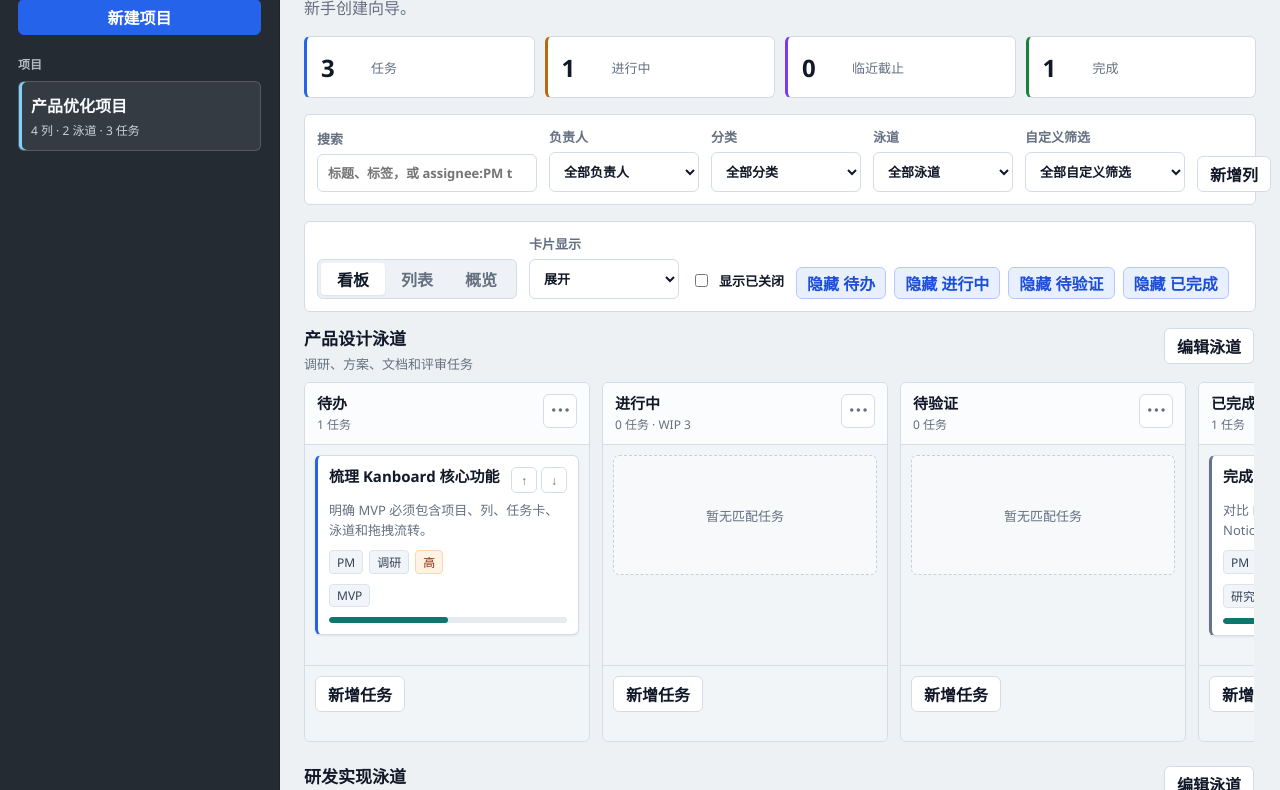
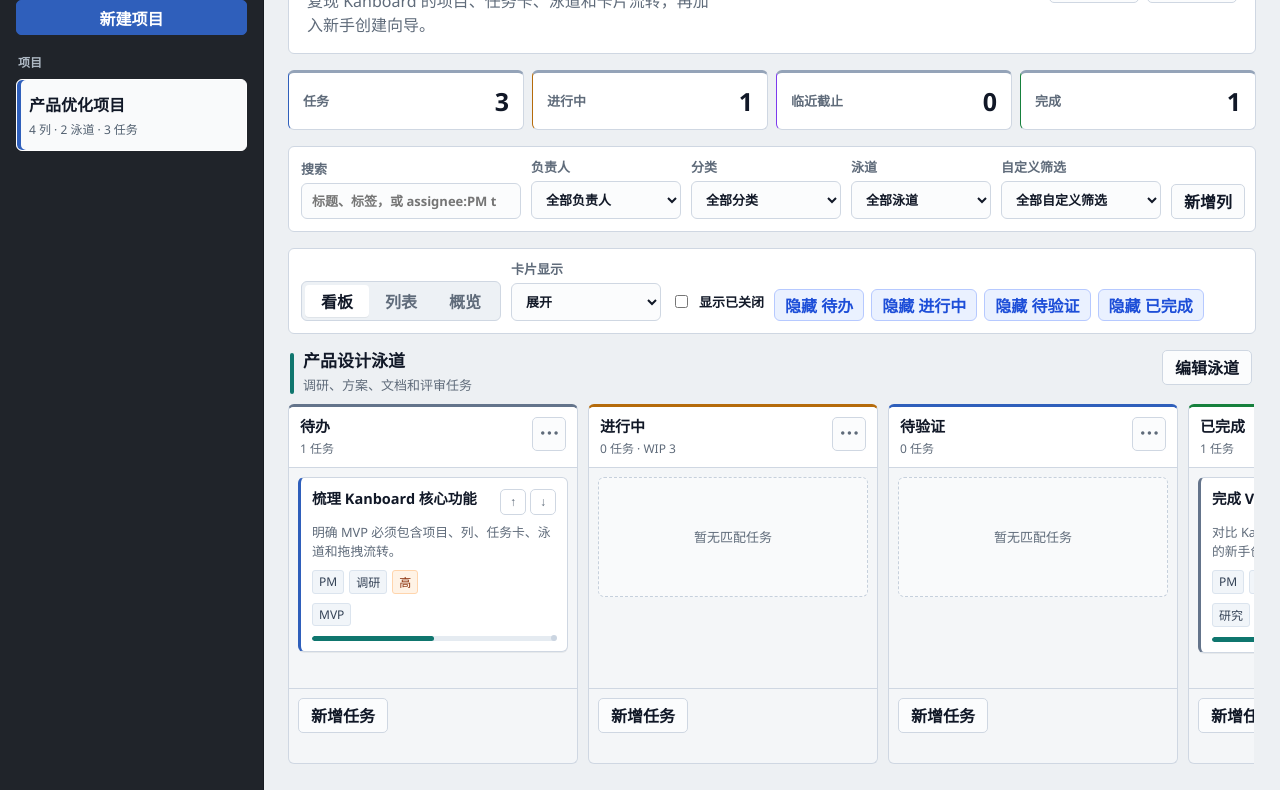
Before and after one commit to tangtongqing/kanboard-onboarding-optimization, a plain HTML site: page index.html in a window 1280 px wide. Shown: the part 114-904 px from the top of the page. Drawn offline with Linux system fonts and the light colour scheme.

Commit message:
style: redesign kanboard command desk interface

```diff
--- a/styles.css
+++ b/styles.css
@@ -1,20 +1,23 @@
 :root {
-  --bg: #eef1f4;
+  --bg: #edf0f3;
   --panel: #ffffff;
-  --panel-soft: #f7f9fb;
-  --column-bg: #f2f5f8;
-  --border: #d4dce5;
-  --border-soft: #e5ebf1;
+  --panel-soft: #f8fafc;
+  --column-bg: #f4f6f8;
+  --nav: #20242a;
+  --nav-soft: #2b3139;
+  --border: #cfd7e2;
+  --border-soft: #e3e8ee;
   --text: #111827;
-  --muted: #647081;
-  --primary: #2563eb;
-  --primary-dark: #1d4ed8;
-  --primary-soft: #e8f0ff;
+  --muted: #5f6b7a;
+  --primary: #2f5fbb;
+  --primary-dark: #244c99;
+  --primary-soft: #eaf1ff;
+  --accent: #0f766e;
   --success: #16803c;
   --warning: #b56b0b;
   --danger: #b42318;
-  --shadow: 0 18px 42px rgba(17, 24, 39, 0.16);
-  --shadow-card: 0 1px 2px rgba(17, 24, 39, 0.08);
+  --shadow: 0 18px 44px rgba(15, 23, 42, 0.18);
+  --shadow-card: 0 1px 0 rgba(15, 23, 42, 0.06);
 }
 
 * {
@@ -27,8 +30,9 @@ body {
   min-height: 100vh;
   color: var(--text);
   background: var(--bg);
-  font-family: "Segoe UI", "PingFang SC", "Microsoft YaHei", Arial, sans-serif;
+  font-family: Aptos, "Segoe UI", "PingFang SC", "Microsoft YaHei", sans-serif;
   letter-spacing: 0;
+  text-rendering: optimizeLegibility;
 }
 
 button,
@@ -52,69 +56,83 @@ textarea:focus-visible {
 
 .app-shell {
   display: grid;
-  grid-template-columns: 280px minmax(0, 1fr);
+  grid-template-columns: 264px minmax(0, 1fr);
   min-height: 100vh;
 }
 
 .sidebar {
   display: flex;
   flex-direction: column;
-  gap: 20px;
-  padding: 22px 18px;
+  gap: 18px;
+  padding: 20px 16px;
   color: #f8fafc;
-  background: #242b33;
-  border-right: 1px solid #1c242b;
+  background: var(--nav);
+  border-right: 1px solid #171b20;
 }
 
 .brand {
-  padding-bottom: 18px;
+  padding: 4px 2px 18px;
   border-bottom: 1px solid rgba(255, 255, 255, 0.10);
 }
 
 .brand h1 {
+  display: flex;
+  align-items: center;
+  gap: 10px;
   margin: 0;
   font-size: 23px;
   font-weight: 760;
   line-height: 1.1;
 }
 
+.brand h1::before {
+  content: "";
+  display: block;
+  width: 7px;
+  height: 24px;
+  background: var(--primary);
+  border-radius: 2px;
+  box-shadow: 10px 0 0 #d99a15;
+}
+
 .brand p {
-  margin: 8px 0 0;
+  margin: 9px 0 0 27px;
   color: #c8d1da;
   font-size: 13px;
 }
 
 .side-heading {
-  margin-bottom: 8px;
+  margin: 0 2px 8px;
   color: #aeb9c4;
   font-size: 12px;
   font-weight: 680;
-  text-transform: uppercase;
 }
 
 .project-list {
   display: grid;
-  gap: 8px;
+  gap: 7px;
 }
 
 .project-item {
   width: 100%;
-  padding: 11px 12px;
+  padding: 12px;
   color: #f8fafc;
-  background: transparent;
-  border: 1px solid transparent;
+  background: rgba(255, 255, 255, 0.04);
+  border: 1px solid rgba(255, 255, 255, 0.08);
   border-radius: 6px;
   text-align: left;
 }
 
-.project-item:hover,
-.project-item.active {
-  background: rgba(255, 255, 255, 0.08);
+.project-item:hover {
+  background: rgba(255, 255, 255, 0.09);
   border-color: rgba(255, 255, 255, 0.16);
 }
 
 .project-item.active {
-  box-shadow: inset 3px 0 0 #7dd3fc;
+  color: var(--text);
+  background: #f9fafb;
+  border-color: #ffffff;
+  box-shadow: inset 4px 0 0 var(--primary);
 }
 
 .project-item strong {
@@ -131,6 +149,10 @@ textarea:focus-visible {
   font-size: 12px;
 }
 
+.project-item.active span {
+  color: #526070;
+}
+
 .sidebar-footer {
   margin-top: auto;
 }
@@ -140,7 +162,7 @@ textarea:focus-visible {
   min-width: 0;
   flex-direction: column;
   gap: 16px;
-  padding: 24px;
+  padding: 22px 24px 24px;
   overflow: hidden;
 }
 
@@ -149,6 +171,10 @@ textarea:focus-visible {
   align-items: flex-start;
   justify-content: space-between;
   gap: 18px;
+  padding: 16px 18px;
+  background: var(--panel);
+  border: 1px solid var(--border);
+  border-radius: 6px;
 }
 
 .project-heading {
@@ -158,14 +184,14 @@ textarea:focus-visible {
 .eyebrow {
   display: block;
   margin-bottom: 4px;
-  color: var(--muted);
+  color: #344255;
   font-size: 12px;
-  font-weight: 700;
+  font-weight: 760;
 }
 
 .project-heading h2 {
   margin: 0;
-  font-size: 29px;
+  font-size: 30px;
   line-height: 1.15;
 }
 
@@ -173,6 +199,7 @@ textarea:focus-visible {
   margin: 7px 0 0;
   color: var(--muted);
   line-height: 1.5;
+  max-width: 680px;
 }
 
 .topbar-actions,
@@ -192,19 +219,19 @@ textarea:focus-visible {
 .metrics {
   display: grid;
   grid-template-columns: repeat(4, minmax(120px, 1fr));
-  gap: 10px;
+  gap: 8px;
 }
 
 .metric {
   display: grid;
-  grid-template-columns: auto minmax(0, 1fr);
-  gap: 10px 12px;
+  grid-template-columns: minmax(0, 1fr) auto;
+  gap: 8px 12px;
   align-items: center;
-  min-height: 62px;
-  padding: 10px 14px;
+  min-height: 58px;
+  padding: 11px 14px;
   background: var(--panel);
   border: 1px solid var(--border);
-  border-left: 3px solid #94a3b8;
+  border-top: 3px solid #94a3b8;
   border-radius: 6px;
 }
 
@@ -227,23 +254,27 @@ textarea:focus-visible {
 .metric span {
   display: block;
   min-width: 38px;
-  font-size: 24px;
+  order: 2;
+  text-align: right;
+  font-size: 25px;
   font-weight: 780;
   font-variant-numeric: tabular-nums;
 }
 
 .metric p {
+  order: 1;
   margin: 0;
   color: var(--muted);
   font-size: 13px;
+  font-weight: 650;
 }
 
 .toolbar {
   display: grid;
   grid-template-columns: minmax(220px, 1fr) 150px 150px 140px 160px auto;
-  gap: 12px;
+  gap: 10px;
   align-items: end;
-  padding: 12px;
+  padding: 10px 12px 12px;
   background: var(--panel);
   border: 1px solid var(--border);
   border-radius: 6px;
@@ -252,9 +283,9 @@ textarea:focus-visible {
 .view-controls {
   display: grid;
   grid-template-columns: auto 150px auto minmax(260px, 1fr);
-  gap: 12px;
+  gap: 10px;
   align-items: end;
-  padding: 12px;
+  padding: 10px 12px 12px;
   background: var(--panel);
   border: 1px solid var(--border);
   border-radius: 6px;
@@ -264,7 +295,7 @@ textarea:focus-visible {
   display: inline-grid;
   grid-template-columns: repeat(3, minmax(64px, 1fr));
   padding: 3px;
-  background: #eef2f6;
+  background: #edf1f5;
   border: 1px solid var(--border);
   border-radius: 6px;
 }
@@ -275,7 +306,7 @@ textarea:focus-visible {
   background: transparent;
   border: 0;
   border-radius: 4px;
-  font-weight: 680;
+  font-weight: 690;
 }
 
 .segmented-control button.active {
@@ -300,7 +331,7 @@ textarea:focus-visible {
 .column-visibility {
   display: flex;
   flex-wrap: wrap;
-  gap: 8px;
+  gap: 7px;
   align-items: center;
 }
 
@@ -322,7 +353,7 @@ textarea:focus-visible {
 
 label {
   display: grid;
-  gap: 6px;
+  gap: 5px;
   color: var(--muted);
   font-size: 13px;
   font-weight: 620;
@@ -332,10 +363,10 @@ input,
 select,
 textarea {
   width: 100%;
-  min-height: 38px;
-  padding: 9px 10px;
+  min-height: 36px;
+  padding: 8px 10px;
   color: var(--text);
-  background: #fff;
+  background: #fbfcfd;
   border: 1px solid var(--border);
   border-radius: 6px;
   outline: none;
@@ -360,7 +391,7 @@ textarea:focus {
 
 .board {
   display: grid;
-  gap: 20px;
+  gap: 22px;
   min-height: calc(100vh - 260px);
   padding-bottom: 8px;
 }
@@ -374,7 +405,25 @@ textarea:focus {
   align-items: flex-start;
   justify-content: space-between;
   gap: 14px;
-  margin-bottom: 9px;
+  margin-bottom: 10px;
+  padding: 0 2px;
+}
+
+.swimlane-title {
+  position: relative;
+  padding-left: 13px;
+}
+
+.swimlane-title::before {
+  content: "";
+  position: absolute;
+  left: 0;
+  top: 3px;
+  width: 4px;
+  height: calc(100% - 3px);
+  min-height: 34px;
+  background: var(--accent);
+  border-radius: 2px;
 }
 
 .swimlane-title h3 {
@@ -391,9 +440,9 @@ textarea:focus {
 
 .swimlane-board {
   display: grid;
-  grid-auto-columns: minmax(286px, 324px);
+  grid-auto-columns: minmax(290px, 330px);
   grid-auto-flow: column;
-  gap: 12px;
+  gap: 10px;
   overflow-x: auto;
   padding-bottom: 4px;
 }
@@ -404,8 +453,25 @@ textarea:focus {
   flex-direction: column;
   background: var(--column-bg);
   border: 1px solid var(--border);
+  border-top: 3px solid #7a8697;
   border-radius: 6px;
   overflow: hidden;
+}
+
+.swimlane-board .column:nth-child(1) {
+  border-top-color: #64748b;
+}
+
+.swimlane-board .column:nth-child(2) {
+  border-top-color: var(--warning);
+}
+
+.swimlane-board .column:nth-child(3) {
+  border-top-color: var(--primary);
+}
+
+.swimlane-board .column:nth-child(4) {
+  border-top-color: var(--success);
 }
 
 .column.drop-target {
@@ -418,8 +484,8 @@ textarea:focus {
   grid-template-columns: minmax(0, 1fr) auto;
   gap: 8px;
   align-items: start;
-  padding: 11px 12px;
-  background: #fbfcfd;
+  padding: 10px 11px;
+  background: #ffffff;
   border-bottom: 1px solid var(--border);
 }
 
@@ -439,18 +505,20 @@ textarea:focus {
   margin-top: 3px;
   color: var(--muted);
   font-size: 12px;
+  font-variant-numeric: tabular-nums;
 }
 
 .column-body {
   display: grid;
   align-content: start;
   gap: 9px;
-  padding: 10px;
+  padding: 9px;
   min-height: 220px;
 }
 
 .card {
-  padding: 11px;
+  position: relative;
+  padding: 11px 11px 10px;
   background: var(--panel);
   border: 1px solid var(--border);
   border-left: 3px solid var(--primary);
@@ -459,9 +527,20 @@ textarea:focus {
   transition: border-color 160ms ease, box-shadow 160ms ease, transform 160ms ease;
 }
 
+.card::before {
+  content: "";
+  position: absolute;
+  right: 10px;
+  bottom: 10px;
+  width: 6px;
+  height: 6px;
+  background: #cbd5e1;
+  border-radius: 50%;
+}
+
 .card:hover {
   border-color: #c0cad6;
-  box-shadow: 0 8px 18px rgba(17, 24, 39, 0.10);
+  box-shadow: 0 8px 18px rgba(15, 23, 42, 0.10);
   transform: translateY(-1px);
 }
 
@@ -483,22 +562,38 @@ textarea:focus {
   border-left-color: var(--success);
 }
 
+.card.color-green::before {
+  background: var(--success);
+}
+
 .card.color-amber {
   border-left-color: var(--warning);
+}
+
+.card.color-amber::before {
+  background: var(--warning);
 }
 
 .card.color-rose {
   border-left-color: #d13f59;
 }
 
+.card.color-rose::before {
+  background: #d13f59;
+}
+
 .card.color-gray {
   border-left-color: #64748b;
+}
+
+.card.color-gray::before {
+  background: #64748b;
 }
 
 .card h4 {
   margin: 0;
   overflow-wrap: anywhere;
-  font-size: 15px;
+  font-size: 14.5px;
   line-height: 1.32;
 }
 
@@ -546,13 +641,13 @@ textarea:focus {
   margin: 8px 0 0;
   color: var(--muted);
   line-height: 1.5;
-  font-size: 13px;
+  font-size: 12.8px;
   overflow-wrap: anywhere;
 }
 
 .card-mode-collapsed .card,
 .card-mode-compact .card {
-  padding: 10px;
+  padding: 9px 10px;
 }
 
 .card-mode-compact .card h4 {
@@ -584,9 +679,10 @@ textarea:focus {
 
 .list-header {
   color: var(--muted);
-  background: #f5f7fa;
+  background: #f3f6f9;
   border-bottom: 1px solid var(--border);
   font-size: 12px;
+  font-weight: 700;
 }
 
 .list-row {
@@ -632,6 +728,7 @@ textarea:focus {
   padding: 14px;
   background: var(--panel);
   border: 1px solid var(--border);
+  border-top: 3px solid #94a3b8;
   border-radius: 6px;
 }
 
@@ -651,10 +748,12 @@ textarea:focus {
 .overview-panel > span {
   color: var(--muted);
   font-size: 13px;
+  font-weight: 650;
 }
 
 .overview-panel > strong {
   font-size: 26px;
+  font-variant-numeric: tabular-nums;
 }
 
 .overview-line {
@@ -690,12 +789,12 @@ textarea:focus {
 .tag-row {
   display: flex;
   flex-wrap: wrap;
-  gap: 6px;
-  margin-top: 10px;
+  gap: 5px;
+  margin-top: 9px;
 }
 
 .progress-bar {
-  height: 6px;
+  height: 5px;
   margin-top: 10px;
   overflow: hidden;
   background: #e5ebf1;
@@ -713,12 +812,12 @@ textarea:focus {
 .tag {
   display: inline-flex;
   align-items: center;
-  min-height: 22px;
-  padding: 2px 7px;
+  min-height: 21px;
+  padding: 2px 6px;
   color: #334155;
   background: #f1f5f9;
   border: 1px solid #dbe4ee;
-  border-radius: 4px;
+  border-radius: 3px;
   font-size: 12px;
 }
 
@@ -736,7 +835,7 @@ textarea:focus {
 }
 
 .column-footer {
-  padding: 10px;
+  padding: 9px;
   border-top: 1px solid var(--border);
 }
 
@@ -744,8 +843,8 @@ textarea:focus {
 .secondary-button,
 .ghost-button,
 .icon-button {
-  min-height: 36px;
-  border-radius: 6px;
+  min-height: 35px;
+  border-radius: 5px;
   border: 1px solid transparent;
   font-weight: 650;
   white-space: nowrap;
@@ -771,7 +870,7 @@ textarea:focus {
 .secondary-button {
   padding: 0 12px;
   color: var(--text);
-  background: #fff;
+  background: #fbfcfd;
   border-color: var(--border);
 }
 
@@ -804,7 +903,7 @@ textarea:focus {
   width: 34px;
   min-height: 34px;
   color: var(--muted);
-  background: #fff;
+  background: #fbfcfd;
   border-color: var(--border);
   font-size: 20px;
   line-height: 1;
@@ -828,7 +927,7 @@ textarea:focus {
 
 .modal form {
   display: grid;
-  gap: 16px;
+  gap: 14px;
   max-height: min(86vh, 860px);
   overflow: auto;
   padding: 20px;
@@ -865,7 +964,7 @@ textarea:focus {
   display: grid;
   gap: 12px;
   padding: 12px;
-  background: var(--panel-soft);
+  background: #f5f7fa;
   border: 1px solid var(--border);
   border-radius: 6px;
 }
@@ -881,7 +980,7 @@ textarea:focus {
   grid-template-columns: auto minmax(0, 1fr);
   gap: 10px;
   align-items: start;
-  padding: 12px;
+  padding: 11px;
   background: #fff;
   border: 1px solid var(--border);
   border-radius: 6px;
@@ -929,7 +1028,7 @@ textarea:focus {
   display: grid;
   gap: 4px;
   width: 100%;
-  padding: 10px;
+  padding: 10px 11px;
   color: var(--text);
   background: #fff;
   border: 1px solid var(--border);
@@ -1005,7 +1104,7 @@ textarea:focus {
   display: grid;
   gap: 10px;
   padding: 12px;
-  background: var(--panel-soft);
+  background: #f5f7fa;
   border: 1px solid var(--border);
   border-radius: 6px;
 }
```
Also changed, not shown: 版本记录.md (+38 -0 lines), 界面重设计说明-V0.8.2.md (added, +74 -0 lines), README.md, 设计图/kanboard-v0.8.2-command-desk-redesign.png (added).
